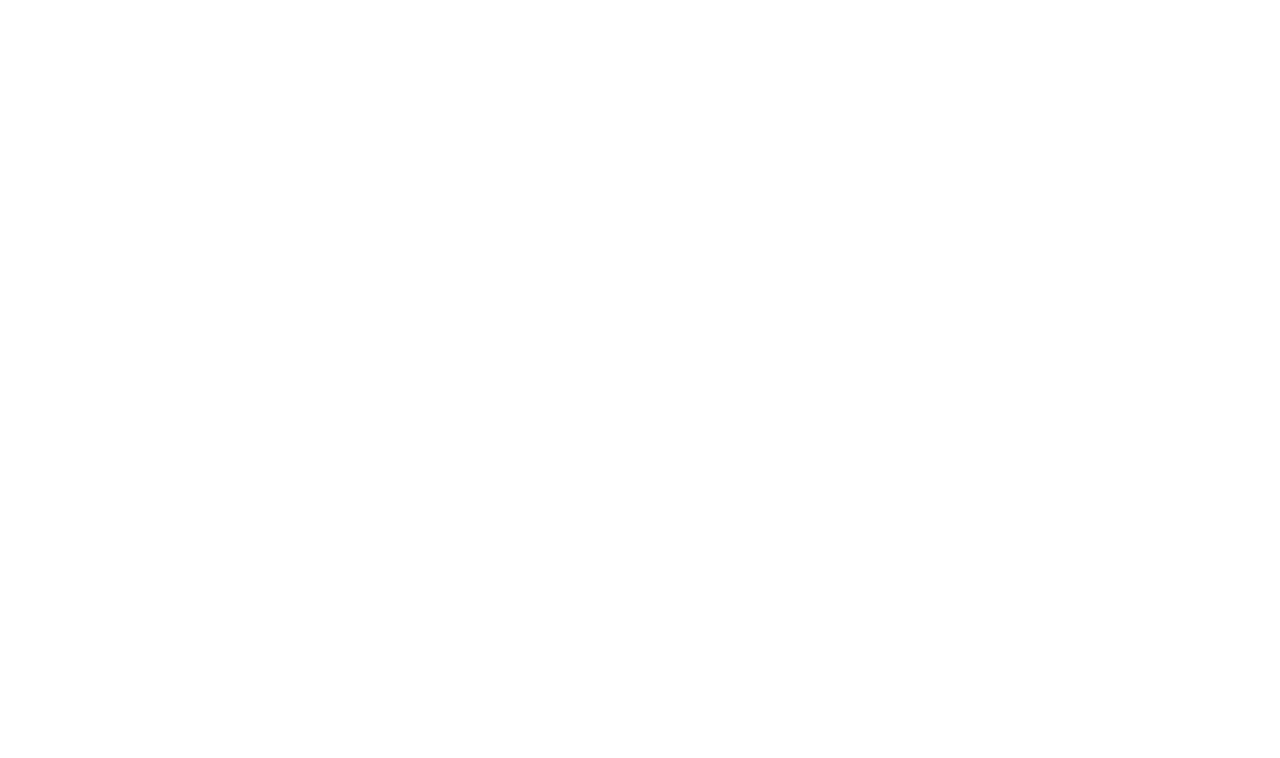
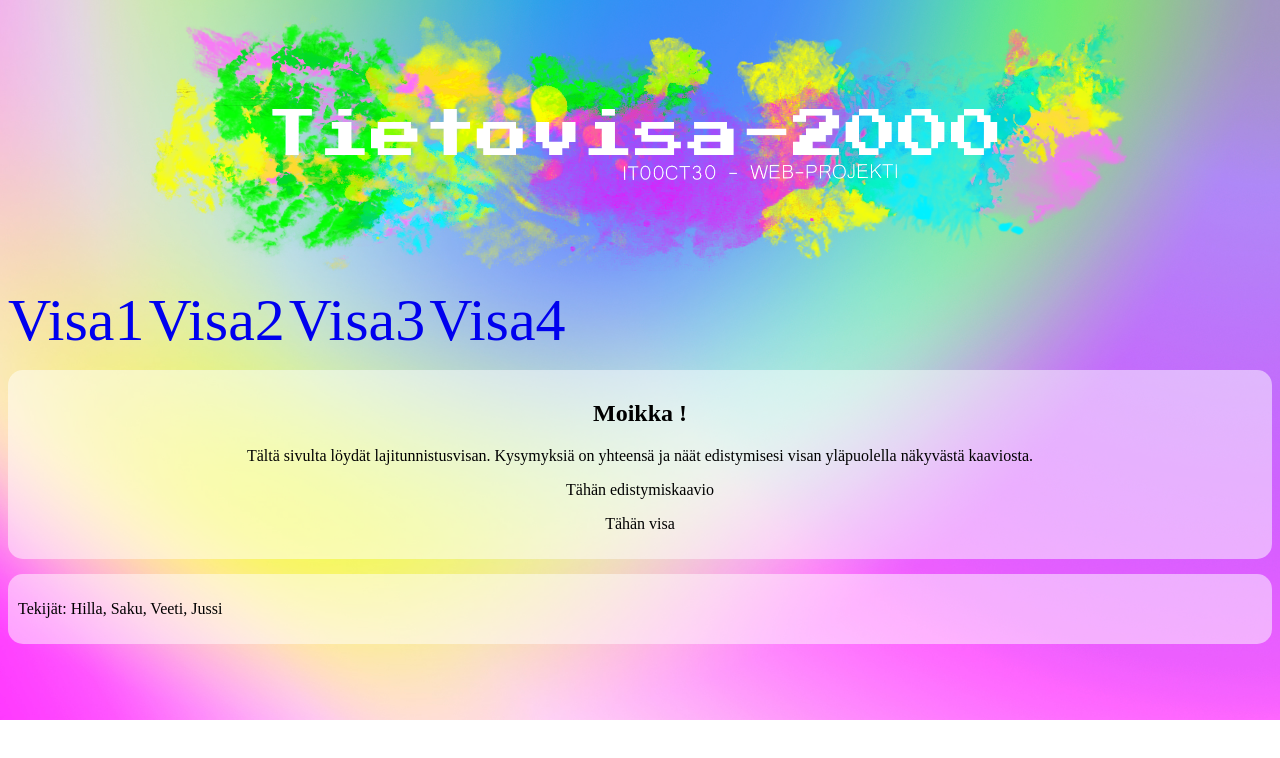
Before and after one commit to HillaHuhtala/WEB-PROJEKTI-HTML, a plain HTML site: page html/hilla.html in a window 1280 px wide. Drawn offline with Linux system fonts and the light colour scheme.

Commit message:
Hilla sivua muokattu

```diff
--- a/html/hilla.html
+++ b/html/hilla.html
@@ -1,17 +1,36 @@
 <!DOCTYPE html>
-<html lang="en">
-<head>
-    <meta charset="UTF-8">
-    <meta http-equiv="X-UA-Compatible" content="IE=edge">
-    <meta name="viewport" content="width=device-width, initial-scale=1.0">
-    <link rel="stylesheet" href="../css/hilla.css">
-    <title>Eläinvisa - Hilla Huhtala</title>
-</head>
-<body>
-    <header></header>
-    <nav></nav>
-    <article></article>
-    <footer></footer>
-    <script src="../js/hilla.js"></script>
-</body>
+<html>
+    <head>
+        <meta charset="UTF-8">
+        <meta name="viewport" content="width=device-width, initial-scale=1.0" content="height=device-height, initial-scale=1.0">
+        <link rel="stylesheet" href="../css/etusivu.css">
+        <title>Eläinvisa - Hilla Huhtala</title>
+        <link rel="icon" type="image/x-icon" href="../images/icon.png">
+    </head>
+    <body onload="printName()">
+        <input type="hidden" id="nimitieto">
+        <div class="container">
+            <header>
+                <a href="../index.html"><img src="../images/Banneriesimerkki.png"></a>
+            </header>
+            <div class="nav">
+                <a href="../html/visa1.html">Visa1</a>
+                <a href="../html/visa2.html">Visa2</a>
+                <a href="../html/visa3.html">Visa3</a>
+                <a href="../html/hilla.html">Visa4</a>
+            </div>
+            <article>
+                <h1>Moikka <span id="tulostanimi"></span>!</h1>
+                <p>Tältä sivulta löydät lajitunnistusvisan. Kysymyksiä on yhteensä <span id="kysymysmaara"></span> ja näät edistymisesi
+                visan yläpuolella näkyvästä kaaviosta.</p>
+                <div class="quizcontainer">
+                    <p>Tähän edistymiskaavio</p>
+                    <p>Tähän visa</p>
+            </article>
+            <footer>
+                <p>Tekijät: Hilla, Saku, Veeti, Jussi</p>
+            </footer>
+        </div>
+    </body>
+    <script src="../js/etusivu.js"></script>
 </html>
```
